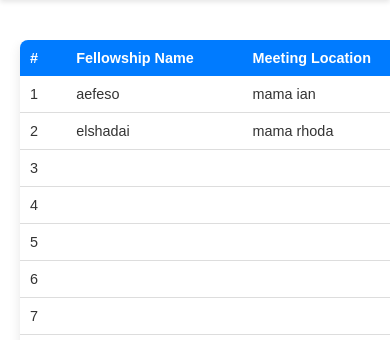
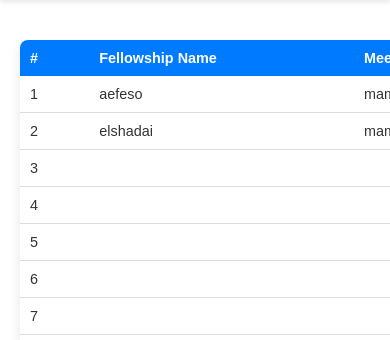
Before and after one commit to Margaretndungu/pefa, a Flask app: page /fellowships in a window 390 px wide. Shown: the part 196-536 px from the top of the page. Run offline with Flask 3, Linux system fonts and the light colour scheme.

Commit message:
responsive fellowships page

```diff
--- a/static/fellowships.css
+++ b/static/fellowships.css
@@ -103,3 +103,13 @@
         font-size: 0.9rem;
     }
 }
+/* MOBILE FIX — allow table to scroll instead of breaking */
+@media screen and (max-width: 768px) {
+    .fellowship-section {
+        overflow-x: auto;
+    }
+
+    .fellowship-table {
+        width: 600px; /* minimum width so columns stay readable */
+    }
+}
```
